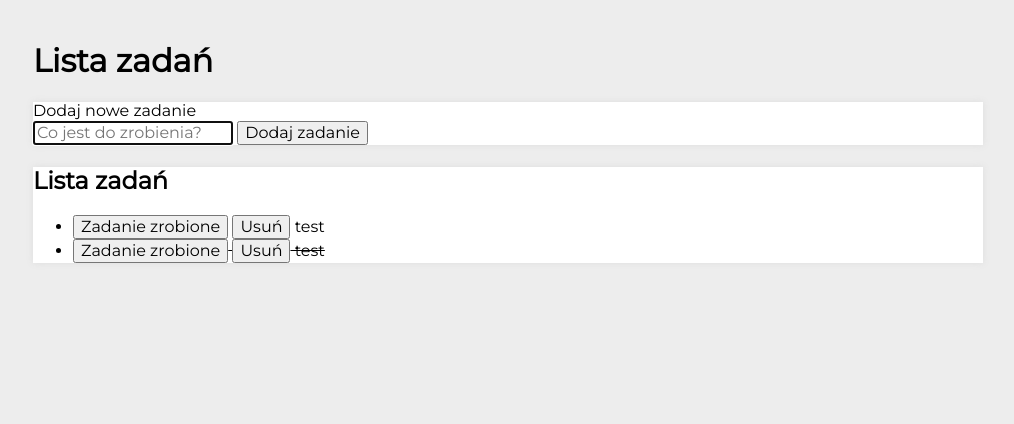
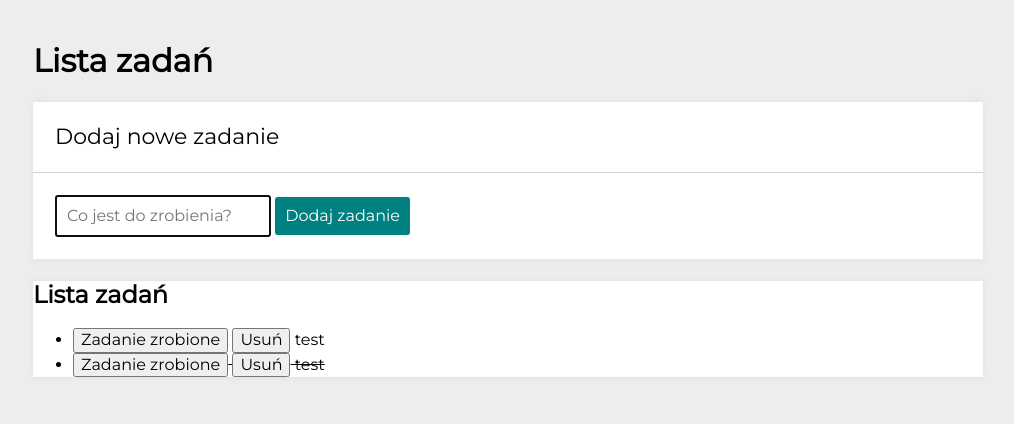
Before and after one commit to NikolaKalinowska/To-Do-List-Final, a plain HTML site: page index.html in a window 1280 px wide. Shown: the whole page, without its empty margins (132-1146 px from the left). Drawn offline with Linux system fonts and the light colour scheme.

Commit message:
added some styling with css

```diff
--- a/CSS/style.css
+++ b/CSS/style.css
@@ -1,3 +1,8 @@
+@media (max-width: 767px) {
+    .form {
+        grid-template-columns: 1fr;
+        }
+    }
 .body {
     font-family: 'Montserrat', sans-serif;
     background: rgb(27 27 27 / 8%);
@@ -12,3 +17,24 @@
     margin: 22px 0;
     box-shadow: 0 0 7px #ddd;
 }
+.section__title {
+    font-size: 22px;
+    padding: 22px;
+    border-bottom: 1px solid #d2d2d2;
+}
+.section__body {
+    padding: 22px;
+}
+.form__input {
+    padding: 10px;
+    font-size: 16px;
+}
+.form__button{
+    border: none;
+    font-size: 16px;
+    background: teal;
+    border-radius: 3px;
+    color: white;
+    cursor: pointer;
+    padding: 10px;
+}
```
